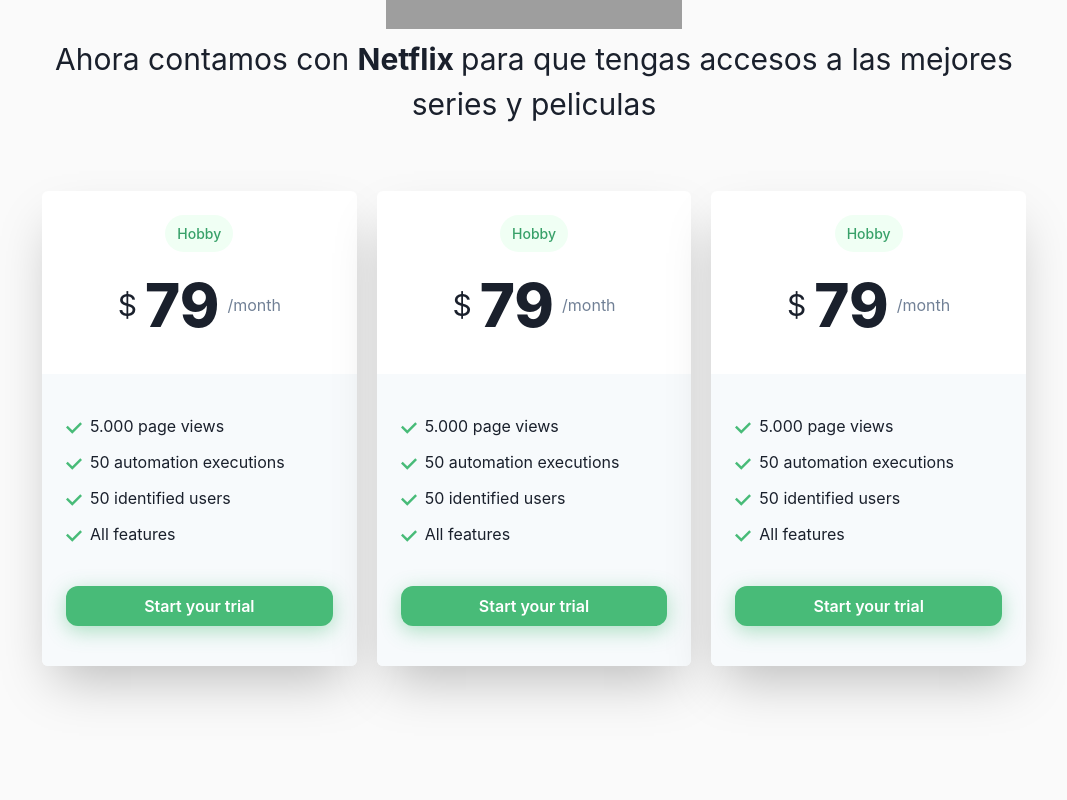
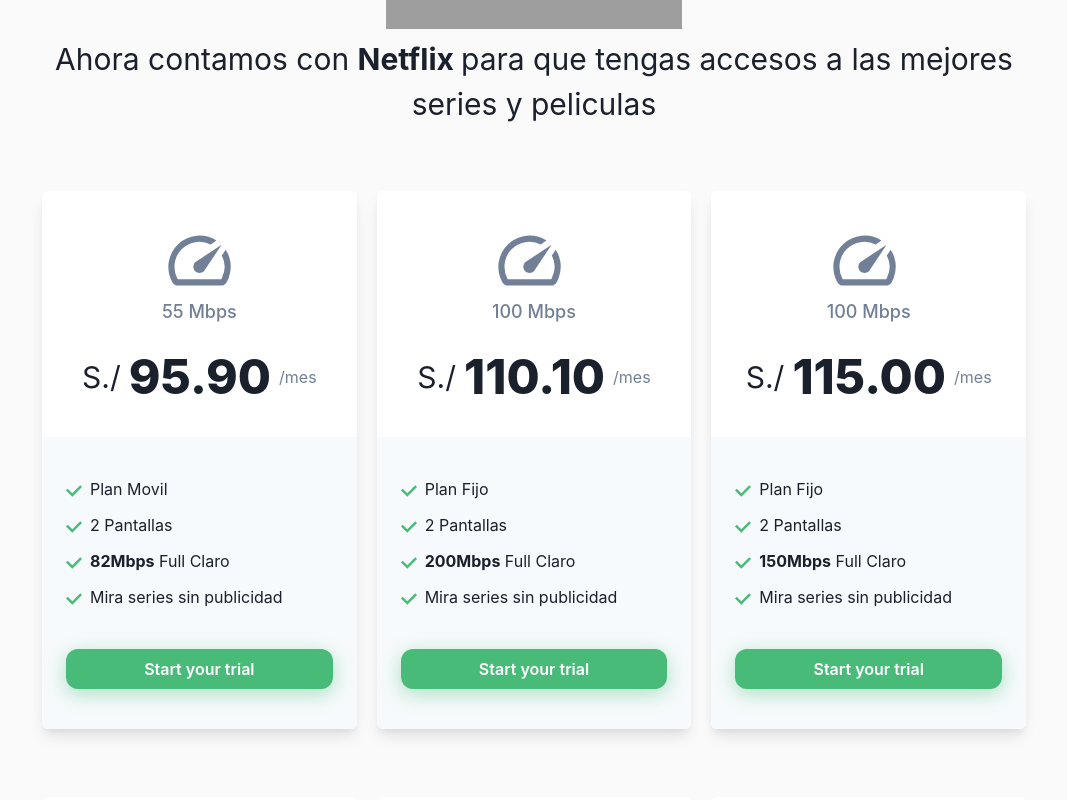
Before and after one commit to juniorrumiche/react-claro, a React (Vite) app: page /planes/netflix in a window 1280 px wide. Shown: the part 740-1540 px from the top of the page, without its empty margins (106-1173 px from the left). Before the commit the page ends 1510 px from the top, so only its background shows below. Built offline with nearby package versions, Linux system fonts and the light colour scheme; grey boxes are pictures that could not be loaded.

Commit message:
feat(netflix data ): netflix cards were added with real discounts

```diff
--- a/src/components/homepage/PhoneCardInfo.tsx
+++ b/src/components/homepage/ListaDePlanes.tsx
@@ -2,17 +2,15 @@
   Center,
   Container,
   Flex,
-  Grid,
-  GridItem,
   HStack,
   Heading,
   Image,
   SimpleGrid,
   useColorModeValue,
 } from "@chakra-ui/react";
-import { CardServiceType } from "../../types/componente";
+import { ListDePlanesItemType } from "../../types/componente";
 
-const CardService = (props: CardServiceType) => {
+const ListaPlanItem = (props: ListDePlanesItemType) => {
   return (
     <Flex my={5} w="full" flexDir="column">
       <HStack
@@ -33,7 +31,7 @@
   );
 };
 
-export const PhoneCardInfo = () => {
+export const ListaDePlanes = () => {
   return (
     <>
       <Container
@@ -45,11 +43,11 @@
           <Heading size="lg">Tenemos el plan perfecto para ti</Heading>
         </Center>
         <SimpleGrid columns={{ base: 1, md: 5 }} gap={10}>
-          <CardService title="Hogar 1 play" />
-          <CardService title="Hogar 2 play" />
-          <CardService title="Hogar 3 play" />
-          <CardService title="Planes Netflix" />
-          <CardService title="Planes Moviles" />
+          <ListaPlanItem title="Hogar 1 play" />
+          <ListaPlanItem title="Hogar 2 play" />
+          <ListaPlanItem title="Hogar 3 play" />
+          <ListaPlanItem title="Planes Netflix" />
+          <ListaPlanItem title="Planes Moviles" />
         </SimpleGrid>
       </Container>
     </>
--- a/src/components/CarouselMarcas.tsx
+++ b/src/components/homepage/MarcaSlider.tsx
@@ -1,8 +1,8 @@
 import { Box, Flex, Heading, Image, useColorModeValue } from "@chakra-ui/react";
 import Slider from "react-slick";
-import { CarouselMarcaItemTypes } from "../types/componente";
+import { MarcaSliderItemType } from "../../types/componente";
 
-const CarouselMarcaItem = (props: CarouselMarcaItemTypes) => {
+const MarcaSliderItem = (props: MarcaSliderItemType) => {
   return (
     <Box>
       <Flex
@@ -31,7 +31,7 @@
   );
 };
 
-export const CarouselMarcas = () => {
+export const MarcaSlider = () => {
   const settings = {
     swipe: true,
     slidesToShow: 4,
@@ -49,12 +49,11 @@
 
   return (
     <Slider dots={true} arrows={false} {...settings}>
-      <CarouselMarcaItem title="SAMSUMG" />
-      <CarouselMarcaItem title="IPHONE" />
-      <CarouselMarcaItem title="OPO" />
-      <CarouselMarcaItem title="XIAOMI" />
-      <CarouselMarcaItem title="HUWAEI" />
-      <CarouselMarcaItem />
+      <MarcaSliderItem title="SAMSUMG" />
+      <MarcaSliderItem title="IPHONE" />
+      <MarcaSliderItem title="OPO" />
+      <MarcaSliderItem title="XIAOMI" />
+      <MarcaSliderItem title="HUWAEI" />
     </Slider>
   );
 };
--- a/src/components/homepage/PaymentCardInfo.tsx
+++ b/src/components/homepage/MetodoPago.tsx
@@ -4,17 +4,13 @@
   Grid,
   GridItem,
   Text,
-  useColorMode,
   useColorModeValue,
 } from "@chakra-ui/react";
-import { ReactNode } from "react";
 import { FaBox, FaMoneyBillWave } from "react-icons/fa";
 import { MdOutlineCreditScore } from "react-icons/md";
+import { MetodoPagoItemType } from "../../types/componente";
 
-interface CardPaymentProps {
-  children?: ReactNode;
-}
-const CardPaymentContainer = ({ children }: CardPaymentProps) => {
+const MetodoPagoItem = ({ children }: MetodoPagoItemType) => {
   return (
     <Flex
       minHeight={190}
@@ -32,7 +28,7 @@
   );
 };
 
-export const PaymentCardInfo = () => {
+export const MetodoPago = () => {
   return (
     <>
       <Container
@@ -45,28 +41,28 @@
           gap={5}
         >
           <GridItem w="full">
-            <CardPaymentContainer>
+            <MetodoPagoItem>
               <MdOutlineCreditScore color="gray" size={50} />
               <Text width="70%">
                 Paga con la comodidad y en cuotas de tu marca preferida.
               </Text>
-            </CardPaymentContainer>
+            </MetodoPagoItem>
           </GridItem>
           <GridItem w="full">
-            <CardPaymentContainer>
+            <MetodoPagoItem>
               <FaMoneyBillWave size={40} color="gray" />
               <Text width="70%">
                 Paga a través de tu banca personal con Pago Efectivo.
               </Text>
-            </CardPaymentContainer>
+            </MetodoPagoItem>
           </GridItem>
           <GridItem w="full">
-            <CardPaymentContainer>
+            <MetodoPagoItem>
               <FaBox size={40} color="gray" />
               <Text width="70%">
                 Si lo prefieres paga al recibir tu producto.
               </Text>
-            </CardPaymentContainer>
+            </MetodoPagoItem>
           </GridItem>
         </Grid>
       </Container>
--- a/src/components/planesnetflix/CardPlanNetflix.tsx
+++ b/src/components/planesnetflix/CardPlanNetflix.tsx
@@ -10,15 +10,23 @@
   useColorModeValue,
 } from "@chakra-ui/react";
 import { CheckIcon } from "@chakra-ui/icons";
+import { CardPlanNetFlixType } from "../../types/componente";
+import { MdSpeed } from "react-icons/md";
 
-export const CardPlanNetflix = () => {
+export const CardPlanNetflix = ({
+  mb_standar,
+  precio_total,
+  modalidad,
+  numero_pantallas,
+  mb_fullclaro,
+}: CardPlanNetFlixType) => {
   return (
     <Center py={6}>
       <Box
         maxW={"330px"}
         w={"full"}
         bg={useColorModeValue("white", "gray.800")}
-        boxShadow={"2xl"}
+        boxShadow={"lg"}
         rounded={"md"}
         overflow={"hidden"}
       >
@@ -28,23 +36,16 @@
           color={useColorModeValue("gray.800", "white")}
           align={"center"}
         >
-          <Text
-            fontSize={"sm"}
-            fontWeight={500}
-            bg={useColorModeValue("green.50", "green.900")}
-            p={2}
-            px={3}
-            color={"green.500"}
-            rounded={"full"}
-          >
-            Hobby
+          <Text fontSize={"lg"} color="gray.500" fontWeight={500} p={2} px={3}>
+            <MdSpeed size={75} />
+            {mb_standar} Mbps
           </Text>
           <Stack direction={"row"} align={"center"} justify={"center"}>
-            <Text fontSize={"3xl"}>$</Text>
-            <Text fontSize={"6xl"} fontWeight={800}>
-              79
+            <Text fontSize={"3xl"}>S./</Text>
+            <Text fontSize={"5xl"} fontWeight={800}>
+              {precio_total.toFixed(2)}
             </Text>
-            <Text color={"gray.500"}>/month</Text>
+            <Text color={"gray.500"}>/mes</Text>
           </Stack>
         </Stack>
 
@@ -52,19 +53,19 @@
           <List spacing={3}>
             <ListItem>
               <ListIcon as={CheckIcon} color="green.400" />
-              5.000 page views
+              {modalidad}
             </ListItem>
             <ListItem>
               <ListIcon as={CheckIcon} color="green.400" />
-              50 automation executions
+              {numero_pantallas} Pantallas
             </ListItem>
             <ListItem>
               <ListIcon as={CheckIcon} color="green.400" />
-              50 identified users
+              <b>{mb_fullclaro}Mbps</b> Full Claro
             </ListItem>
             <ListItem>
               <ListIcon as={CheckIcon} color="green.400" />
-              All features
+              Mira series sin publicidad
             </ListItem>
           </List>
 
--- /dev/null
+++ b/src/db/db.ts
@@ -0,0 +1,75 @@
+export const PlanesNetflixDB: Array<PlanesNetflixDBType> = [
+  {
+    mb_standar: 55,
+    nombre_plan: "Max Play 95 con Netflix",
+    mb_fullclaro: 82,
+    numero_pantallas: 2,
+    modalidad: "Plan Movil",
+    cargo: 95.9,
+    precio_total: 95.9,
+  },
+
+  {
+    mb_standar: 100,
+    nombre_plan:
+      "2Play Internet 100 Mbps + telefonía fija 80 + Netflix Estándar",
+    mb_fullclaro: 200,
+    numero_pantallas: 2,
+    modalidad: "Plan Fijo",
+    cargo: 75.1,
+    precio_total: 110.1,
+  },
+
+  {
+    mb_standar: 100,
+    nombre_plan: "Max Play 115 con Netflix",
+    mb_fullclaro: 150,
+    numero_pantallas: 2,
+    modalidad: "Plan Fijo",
+    cargo: 115.0,
+    precio_total: 115.0,
+  },
+
+  {
+    mb_standar: 180,
+    nombre_plan:
+      "2Play Internet 180 Mbps + telefonía fija 80 + Netflix Estándar",
+    mb_fullclaro: 360,
+    numero_pantallas: 2,
+    modalidad: "Plan Fijo",
+    cargo: 95.1,
+    precio_total: 130.1,
+  },
+
+  {
+    mb_standar: 145,
+    nombre_plan: "Max Play 145 con Netflix",
+    mb_fullclaro: 217,
+    numero_pantallas: 2,
+    modalidad: "Plan Fijo",
+    cargo: 145.0,
+    precio_total: 145.0,
+  },
+
+  {
+    mb_standar: 180,
+    nombre_plan:
+      "3Play Internet 180 Mbps + Claro TV Avanzado + Telefonía 100 + Netflix Estándar",
+    mb_fullclaro: 280,
+    numero_pantallas: 2,
+    modalidad: "Plan Fijo",
+    cargo: 180.1,
+    precio_total: 215.1,
+  },
+
+  {
+    mb_standar: 280,
+    nombre_plan:
+      "3Play Internet 280 Mbps + Claro TV Avanzado + Telefonía 100 + Netflix Estándar",
+    mb_fullclaro: 400,
+    numero_pantallas: 2,
+    modalidad: "Plan Fijo",
+    cargo: 220.1,
+    precio_total: 255.0,
+  },
+];
--- a/src/pages/Home.tsx
+++ b/src/pages/HomePage.tsx
@@ -1,17 +1,17 @@
 import { Box, Center, Heading, Image } from "@chakra-ui/react";
 import { Navbar } from "../components/base/Navbar";
-import { CarouselHome } from "../components/CarouselHome";
 import { Footer } from "../components/base/Footer";
-import { PaymentCardInfo } from "../components/homepage/PaymentCardInfo";
-import { PhoneCardInfo } from "../components/homepage/PhoneCardInfo";
-import { CarouselMarcas } from "../components/CarouselMarcas";
+import { CarouselHome } from "../components/homepage/CarouselHome";
+import { MarcaSlider } from "../components/homepage/MarcaSlider";
+import { MetodoPago } from "../components/homepage/MetodoPago";
+import { ListaDePlanes } from "../components/homepage/ListaDePlanes";
 
 export const HomePage = () => {
   return (
     <>
       <Navbar />
       <CarouselHome />
-      <PaymentCardInfo />
+      <MetodoPago />
       <Box mt={10} position="relative">
         <Box
           w="full"
@@ -24,14 +24,14 @@
         ></Box>
         <Image alt="claro promociones" src="/banner-home.png" />
       </Box>
-      <PhoneCardInfo />
+      <ListaDePlanes />
       <Box py={10}>
         <Center>
           <Heading textAlign="center" size="lg">
             Las mejores marcas en equipos móviles
           </Heading>
         </Center>
-        <CarouselMarcas />
+        <MarcaSlider />
       </Box>
       <Footer />
     </>
--- a/src/pages/PlanesNetflixPage.tsx
+++ b/src/pages/PlanesNetflixPage.tsx
@@ -9,6 +9,7 @@
 import { ContactCard } from "../components/ContactCard";
 import { Navbar } from "../components/base/Navbar";
 import { CardPlanNetflix } from "../components/planesnetflix/CardPlanNetflix";
+import { PlanesNetflixDB } from "../db/db";
 
 export const PlanesNetflixPage = () => {
   return (
@@ -29,9 +30,9 @@
           </VStack>
         </Flex>
         <SimpleGrid py={10} columns={{ base: 1, md: 3 }} gap={5}>
-          <CardPlanNetflix />
-          <CardPlanNetflix />
-          <CardPlanNetflix />
+          {PlanesNetflixDB.map((plan, index) => (
+            <CardPlanNetflix key={index} {...plan} />
+          ))}
         </SimpleGrid>
       </Container>
     </>
--- a/src/pages/PromocionesClaroPage.tsx
+++ b/src/pages/PromocionesClaroPage.tsx
@@ -8,13 +8,20 @@
   SimpleGrid,
   Text,
   VStack,
+  useColorModeValue,
 } from "@chakra-ui/react";
 import { Navbar } from "../components/base/Navbar";
 import { Footer } from "../components/base/Footer";
 
 const CardPromociones = () => {
   return (
-    <Box color="white.200" boxShadow="lg" py={10} px={10} borderRadius="lg">
+    <Box
+      color="white.200"
+      bg={useColorModeValue("white", "whiteAlpha.200")}
+      py={10}
+      px={10}
+      borderRadius="lg"
+    >
       <HStack spacing={2}>
         <VStack alignItems="start">
           <Heading fontWeight="semibold" size="md" textAlign="start">
--- a/src/router.tsx
+++ b/src/router.tsx
@@ -1,10 +1,10 @@
 import { createBrowserRouter } from "react-router-dom";
-import { HomePage } from "./pages/Home";
 import { PostpagoPage } from "./pages/PostpagoPage";
 import { FullClaroPage } from "./pages/FullClaroPage";
 import { PlanesNetflixPage } from "./pages/PlanesNetflixPage";
 import { PromocionesClaroPage } from "./pages/PromocionesClaroPage";
 import { LoginPage } from "./pages/LoginPage";
+import { HomePage } from "./pages/HomePage";
 
 export const router = createBrowserRouter([
   {
```
Also changed, not shown: src/types/componente.d.ts (+9 -2 lines), src/types/db.d.ts (added, +9 -0 lines), src/components/homepage/CarouselHome.tsx (renamed from src/components/CarouselHome.tsx).
